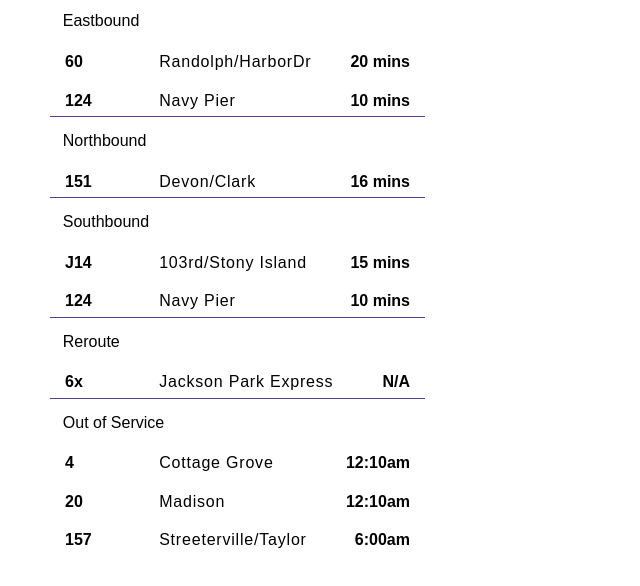
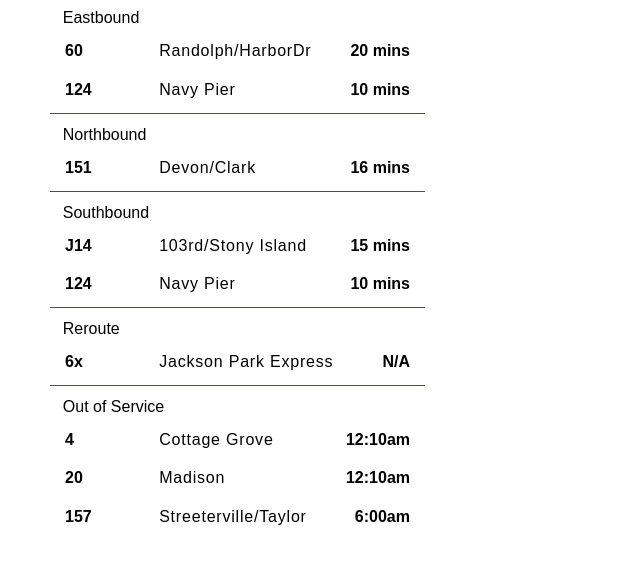
Before and after one commit to ademusoyo/frontend_challenge, a plain HTML site: page index.html in a window 1280 px wide. Shown: the part 108-694 px from the top of the page, without its empty margins (0-640 px from the left). Drawn offline with Linux system fonts and the light colour scheme.

Commit message:
Updated Spacing

```diff
--- a/css/style.css
+++ b/css/style.css
@@ -63,7 +63,7 @@
 }
 
 h3{
-	margin-top: 1em;
+	margin-top: .8em;
 	margin-left: .8em;
 	margin-bottom: .6em;
 }
@@ -118,7 +118,7 @@
 }
 
 ul {
-	padding: 4% 4% 2% 4%;
+	padding: 2% 4% 4% 4%;
 }
 
 
```
